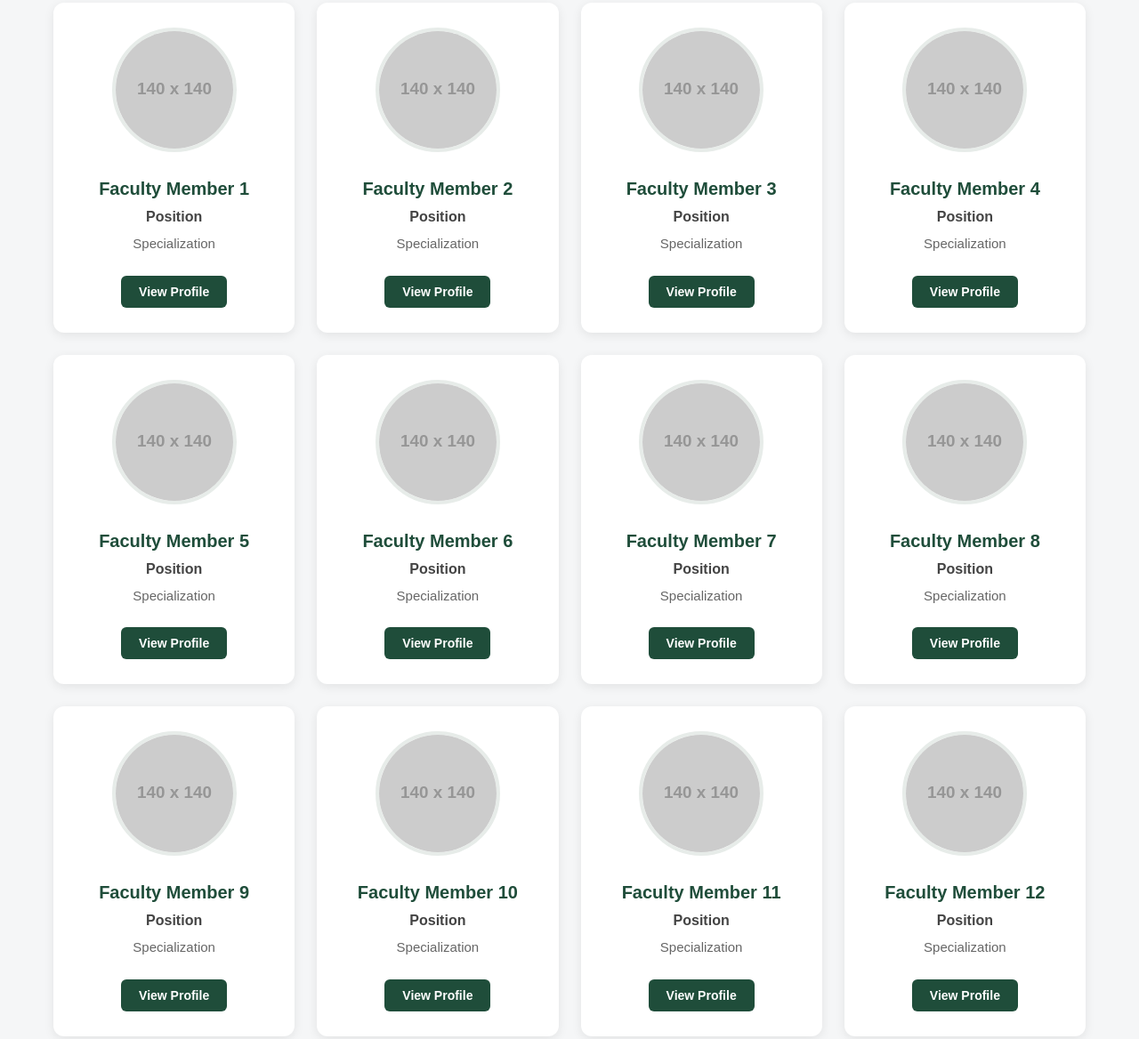
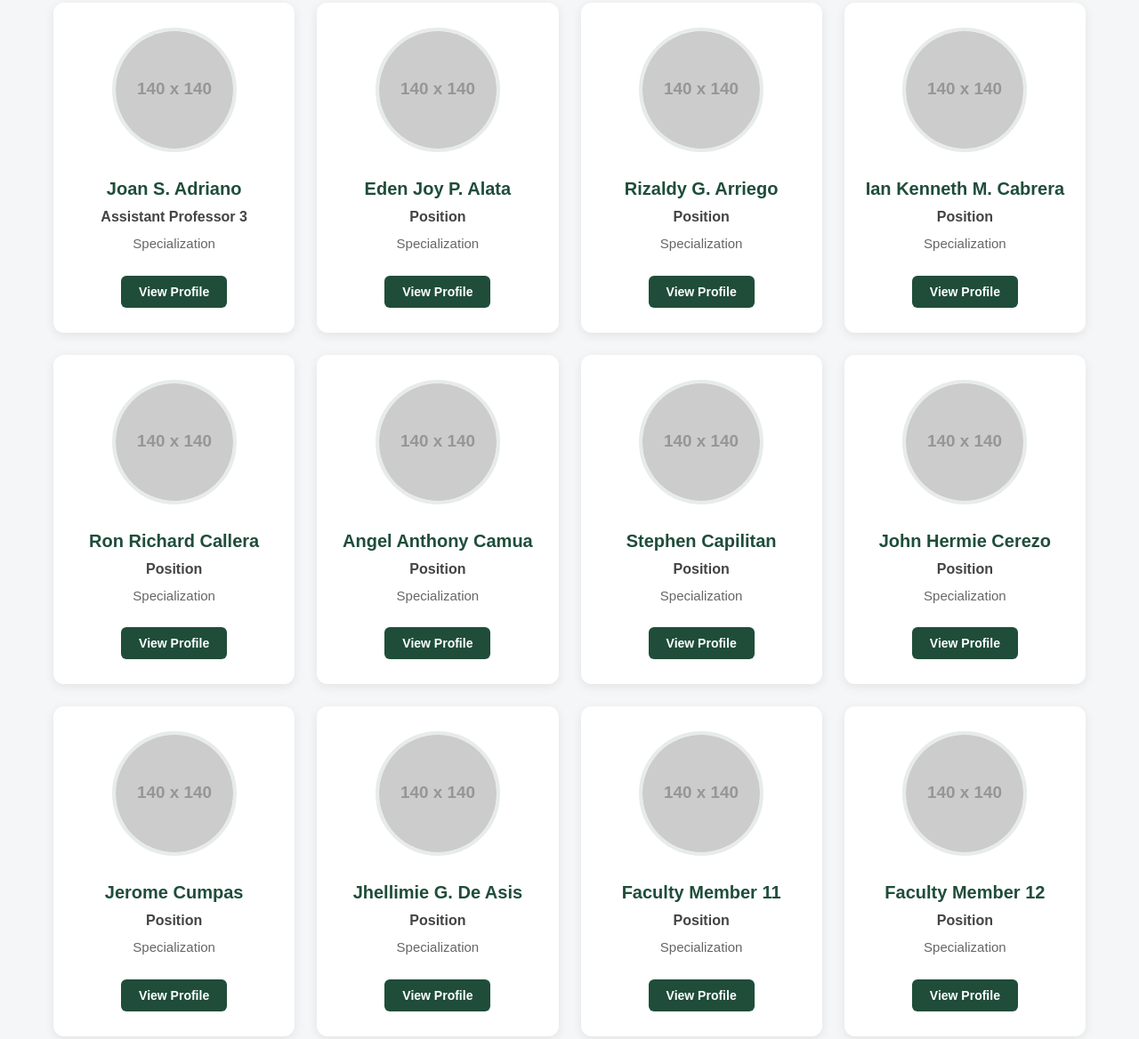
Before and after one commit to jgdeasis/Faculty-Directory, a plain HTML site: page index.html in a window 1280 px wide. Shown: the part 471-1639 px from the top of the page at 89% size. Drawn offline with Linux system fonts and the light colour scheme; placeholder pictures from the web are drawn by us.

Commit message:
Update index.html

```diff
--- a/index.html
+++ b/index.html
@@ -358,10 +358,10 @@
                 alt="Faculty Member 1"
             >
 
-            <h2>Faculty Member 1</h2>
+            <h2>Joan S. Adriano</h2>
 
             <p class="position">
-                Position
+                Assistant Professor 3
             </p>
 
             <p class="specialization">
@@ -379,7 +379,7 @@
 
         <div class="faculty-card">
             <img src="https://via.placeholder.com/140" alt="Faculty Member 2">
-            <h2>Faculty Member 2</h2>
+            <h2>Eden Joy P. Alata</h2>
             <p class="position">Position</p>
             <p class="specialization">Specialization</p>
             <a href="#" class="profile-button">View Profile</a>
@@ -390,7 +390,7 @@
 
         <div class="faculty-card">
             <img src="https://via.placeholder.com/140" alt="Faculty Member 3">
-            <h2>Faculty Member 3</h2>
+            <h2>Rizaldy G. Arriego</h2>
             <p class="position">Position</p>
             <p class="specialization">Specialization</p>
             <a href="#" class="profile-button">View Profile</a>
@@ -401,7 +401,7 @@
 
         <div class="faculty-card">
             <img src="https://via.placeholder.com/140" alt="Faculty Member 4">
-            <h2>Faculty Member 4</h2>
+            <h2>Ian Kenneth M. Cabrera</h2>
             <p class="position">Position</p>
             <p class="specialization">Specialization</p>
             <a href="#" class="profile-button">View Profile</a>
@@ -412,7 +412,7 @@
 
         <div class="faculty-card">
             <img src="https://via.placeholder.com/140" alt="Faculty Member 5">
-            <h2>Faculty Member 5</h2>
+            <h2>Ron Richard Callera</h2>
             <p class="position">Position</p>
             <p class="specialization">Specialization</p>
             <a href="#" class="profile-button">View Profile</a>
@@ -423,7 +423,7 @@
 
         <div class="faculty-card">
             <img src="https://via.placeholder.com/140" alt="Faculty Member 6">
-            <h2>Faculty Member 6</h2>
+            <h2>Angel Anthony Camua</h2>
             <p class="position">Position</p>
             <p class="specialization">Specialization</p>
             <a href="#" class="profile-button">View Profile</a>
@@ -434,7 +434,7 @@
 
         <div class="faculty-card">
             <img src="https://via.placeholder.com/140" alt="Faculty Member 7">
-            <h2>Faculty Member 7</h2>
+            <h2>Stephen Capilitan</h2>
             <p class="position">Position</p>
             <p class="specialization">Specialization</p>
             <a href="#" class="profile-button">View Profile</a>
@@ -445,7 +445,7 @@
 
         <div class="faculty-card">
             <img src="https://via.placeholder.com/140" alt="Faculty Member 8">
-            <h2>Faculty Member 8</h2>
+            <h2>John Hermie Cerezo</h2>
             <p class="position">Position</p>
             <p class="specialization">Specialization</p>
             <a href="#" class="profile-button">View Profile</a>
@@ -456,7 +456,7 @@
 
         <div class="faculty-card">
             <img src="https://via.placeholder.com/140" alt="Faculty Member 9">
-            <h2>Faculty Member 9</h2>
+            <h2>Jerome Cumpas</h2>
             <p class="position">Position</p>
             <p class="specialization">Specialization</p>
             <a href="#" class="profile-button">View Profile</a>
@@ -467,7 +467,7 @@
 
         <div class="faculty-card">
             <img src="https://via.placeholder.com/140" alt="Faculty Member 10">
-            <h2>Faculty Member 10</h2>
+            <h2>Jhellimie G. De Asis</h2>
             <p class="position">Position</p>
             <p class="specialization">Specialization</p>
             <a href="#" class="profile-button">View Profile</a>
```
